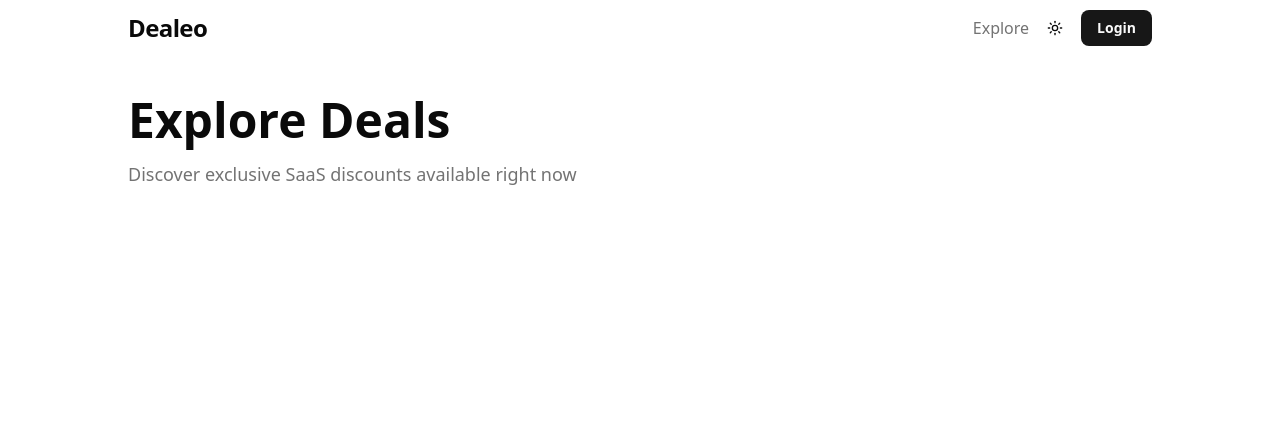
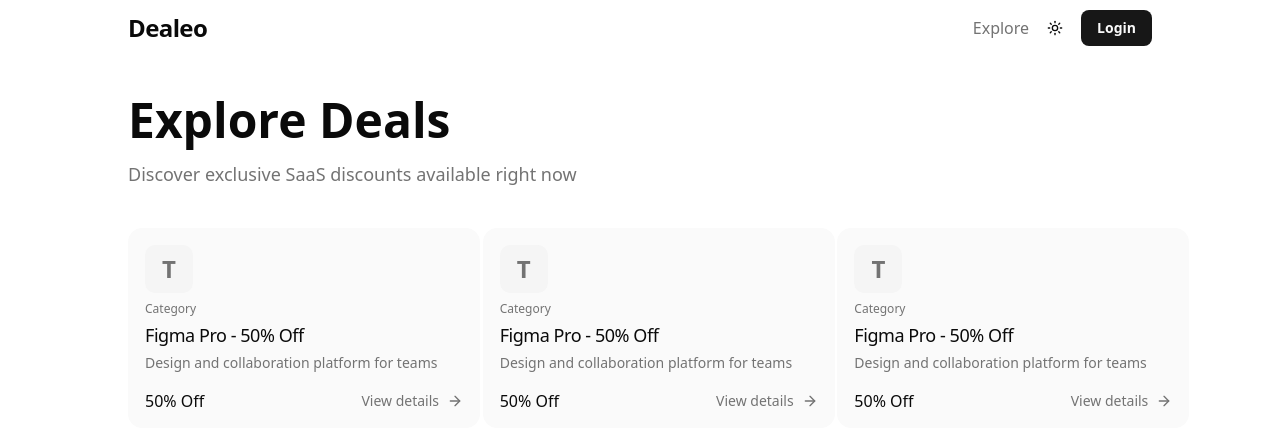
Before and after one commit to Abhinav-not-found/dealeo-client, a Next.js app: page /explore in a window 1280 px wide. Shown: the top 446 px of the page. Built offline with nearby package versions, Linux system fonts and the light colour scheme; no server answers.

Commit message:
added deal-card

```diff
--- a/src/app/(main)/(public)/explore/page.tsx
+++ b/src/app/(main)/(public)/explore/page.tsx
@@ -1,4 +1,4 @@
-import React from "react"
+import Card from "@/components/general/card"
 
 const ExplorePage = () => {
   return (
@@ -9,8 +9,10 @@ const ExplorePage = () => {
           Discover exclusive SaaS discounts available right now
         </p>
       </div>
-      <div>
-
+      <div className="grid grid-cols-3 gap-x-10 mt-10">
+        <Card/>
+        <Card/>
+        <Card/>
       </div>
     </main>
   )
--- /dev/null
+++ b/src/components/general/card.tsx
@@ -0,0 +1,45 @@
+"use client"
+import { ArrowRight } from "lucide-react"
+import { useRouter } from "next/navigation"
+
+// add micro interactions on hover
+
+const Card = () => {
+  const router = useRouter()
+  return (
+    <div
+      onClick={() => router.push("/deal/123")}
+      className='w-88 h-50 bg-neutral-50 dark:bg-neutral-900 rounded-xl p-4 border border-neutral-50 hover:border-neutral-200 hover:-translate-y-1 transition-all cursor-pointer group'
+    >
+      <Icon />
+      <div className='space-y-1 mt-2'>
+        <p className='text-xs text-muted-foreground'>Category</p>
+        <h2 className='text-lg font-medium tracking-tight'>
+          Figma Pro - 50% Off
+        </h2>
+        <p className='text-sm text-muted-foreground'>
+          Design and collaboration platform for teams
+        </p>
+      </div>
+      <div className='mt-4 flex justify-between items-center'>
+        <div>
+          <h3 className='font-medium'>50% Off</h3>
+        </div>
+        <button className='flex text-sm items-center gap-2 text-muted-foreground group-hover:text-black'>
+          {" "}
+          View details <ArrowRight className='size-4' />
+        </button>
+      </div>
+    </div>
+  )
+}
+
+const Icon = () => {
+  return (
+    <div className='bg-neutral-100 dark:bg-neutral-800 size-12 rounded-lg flex items-center justify-center text-2xl font-semibold text-muted-foreground'>
+      T
+    </div>
+  )
+}
+
+export default Card
```
Also changed, not shown: 1 other file (tests, documents, lock files or other folders).
